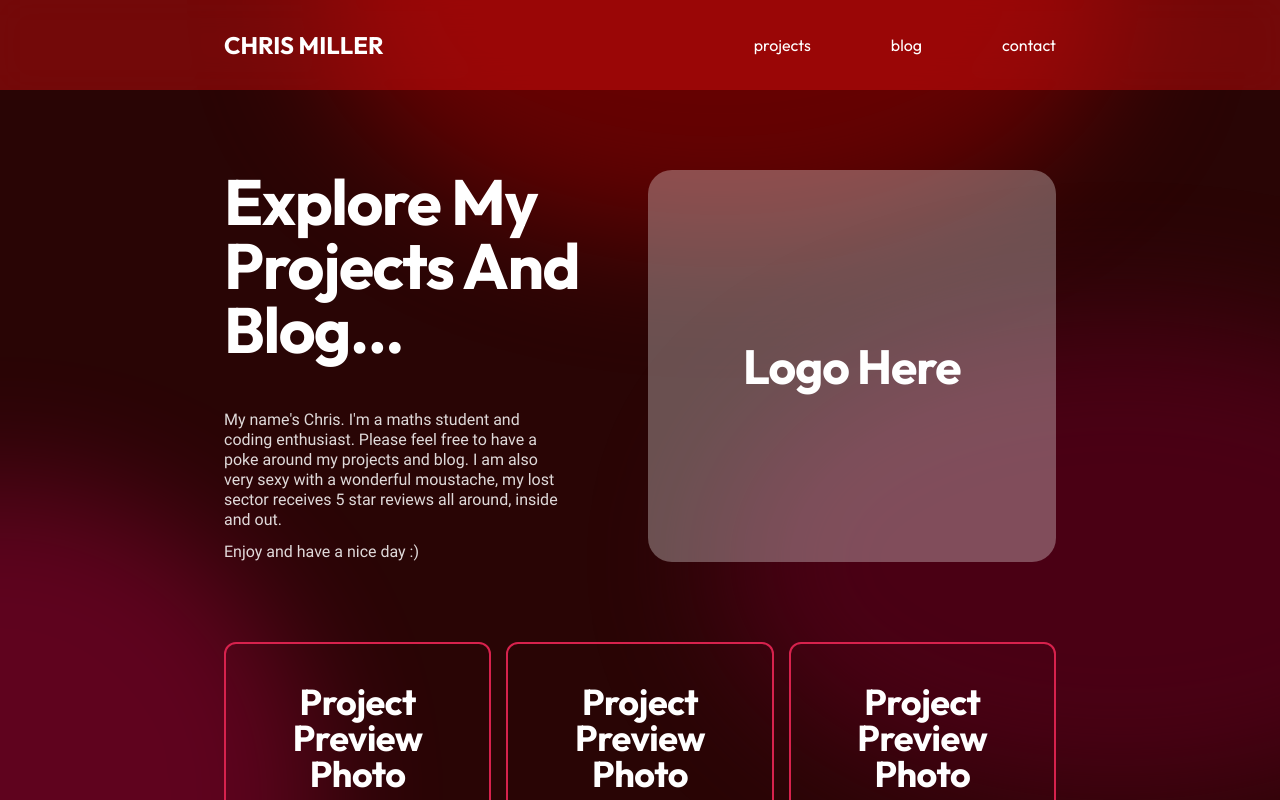
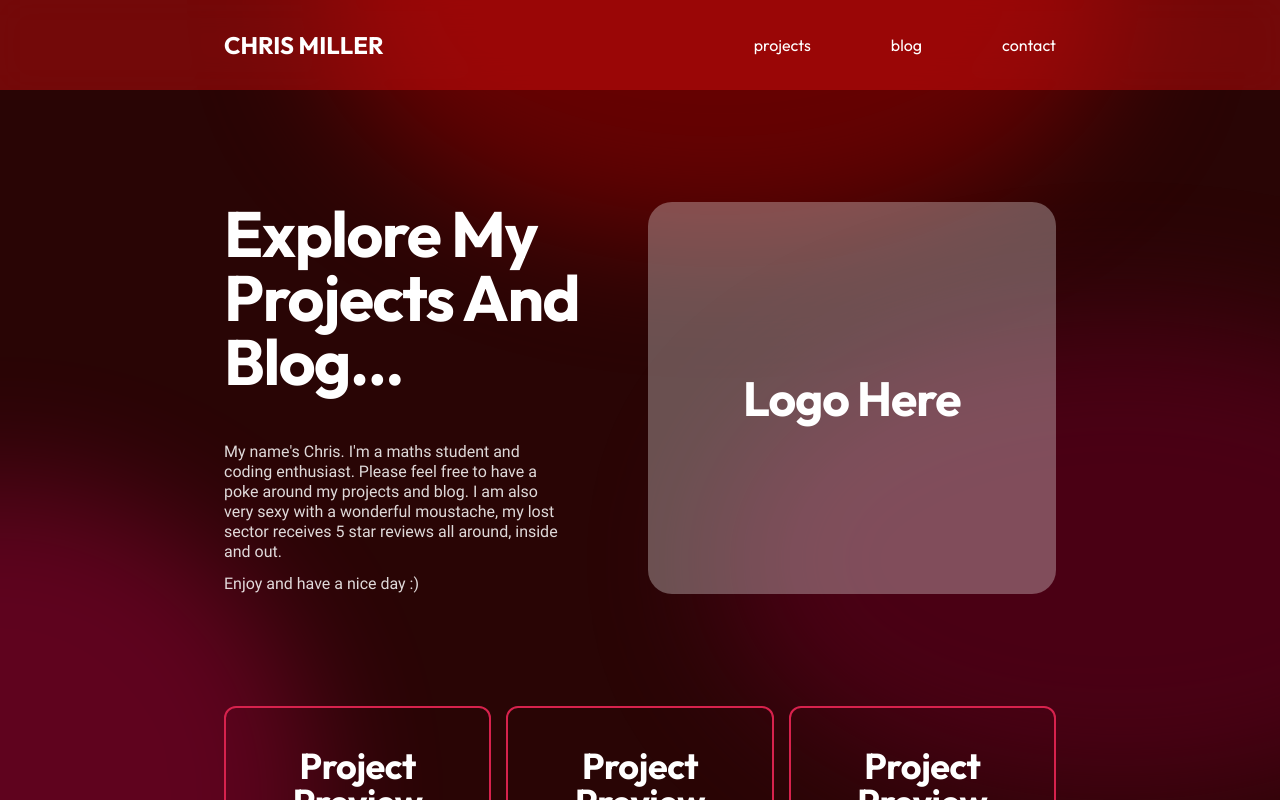
Before and after one commit to ChrisMillerpy/personalsite, a Next.js app: page / in a window 1280 px wide. Shown: the top 800 px of the page. Built offline with nearby package versions, Linux system fonts and the light colour scheme.

Commit message:
Changed top margin on sections to be 28 instead of 20

```diff
--- a/src/components/Section.tsx
+++ b/src/components/Section.tsx
@@ -4,7 +4,7 @@ interface SectionProps {
 }
 
 const Section: React.FC<SectionProps> = ({ className, children }) => {
-  return <div className={`mt-20 ${className || ""}`}>{children}</div>;
+  return <div className={`mt-28 ${className || ""}`}>{children}</div>;
 };
 
 export default Section;
```
